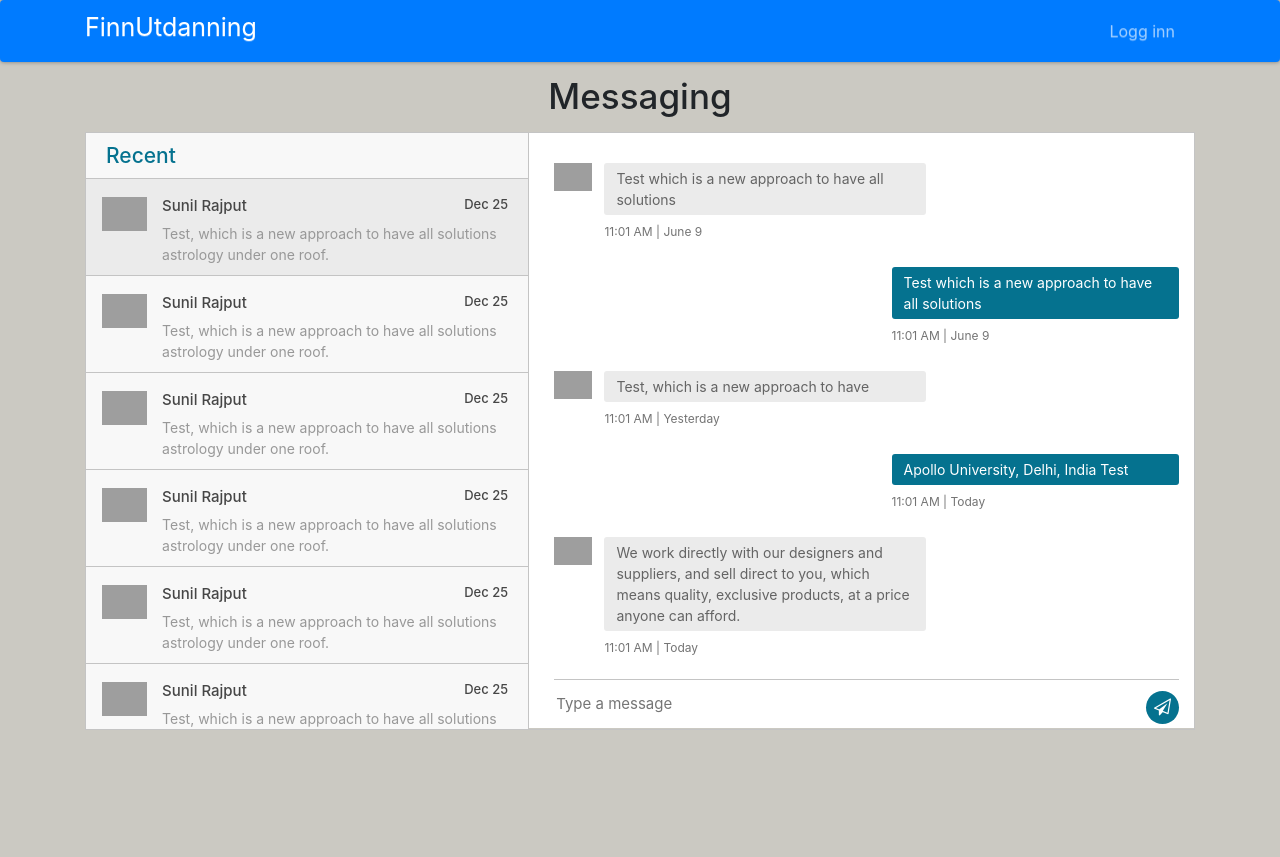
After one commit to jonrenn/finnutdanning, a Django app: page /chat/ in a window 1280 px wide. The commit adds this page. Shown: the top 857 px of the page. Run offline with Django 3.2, Linux system fonts and the light colour scheme; parts of the project's set-up code (start-up, migrations or seed data) failed here and were passed over; some libraries are stand-ins or nearby versions; grey boxes are pictures that could not be loaded.

Commit message:
Adding chat front-end

```diff
--- a/FinnUtdanning/FinnUtdanning/urls.py
+++ b/FinnUtdanning/FinnUtdanning/urls.py
@@ -27,4 +27,5 @@ urlpatterns = [
     url(r'^om/$', TemplateView.as_view(template_name='about.html'),name='about'),
     url(r'^bruker/', include('apps.registration.urls'), name='accounts'),
     url(r'^studie/', include('apps.studyadvisor.urls')),
+    url(r'^chat/', include ('apps.chat.urls')),
 ]
--- /dev/null
+++ b/FinnUtdanning/apps/chat/urls.py
@@ -0,0 +1,8 @@
+from django.conf.urls import url
+from django.views.generic import TemplateView
+
+
+
+urlpatterns = [
+    url(r'^$', TemplateView.as_view(template_name='chat/chat.html'),name='chat'),
+]
--- a/FinnUtdanning/static/css/main.css
+++ b/FinnUtdanning/static/css/main.css
@@ -139,3 +139,130 @@ input.btn-default {
 .space-below {
     margin-bottom: 20px;
 }
+
+.container{max-width:1170px; margin:auto;}
+img{ max-width:100%;}
+.inbox_people {
+  background: #f8f8f8 none repeat scroll 0 0;
+  float: left;
+  overflow: hidden;
+  width: 40%; border-right:1px solid #c4c4c4;
+}
+.inbox_msg {
+  border: 1px solid #c4c4c4;
+  clear: both;
+  overflow: hidden;
+}
+.top_spac{ margin: 20px 0 0;}
+
+
+.recent_heading {float: left; width:40%;}
+.srch_bar {
+  display: inline-block;
+  text-align: right;
+  width: 60%; padding:
+}
+.headind_srch{ padding:10px 29px 10px 20px; overflow:hidden; border-bottom:1px solid #c4c4c4;}
+
+.recent_heading h4 {
+  color: #05728f;
+  font-size: 21px;
+  margin: auto;
+}
+
+.chat_ib h5{ font-size:15px; color:#464646; margin:0 0 8px 0;}
+.chat_ib h5 span{ font-size:13px; float:right;}
+.chat_ib p{ font-size:14px; color:#989898; margin:auto}
+.chat_img {
+  float: left;
+  width: 11%;
+}
+.chat_ib {
+  float: left;
+  padding: 0 0 0 15px;
+  width: 88%;
+}
+
+.chat_people{ overflow:hidden; clear:both;}
+.chat_list {
+  border-bottom: 1px solid #c4c4c4;
+  margin: 0;
+  padding: 18px 16px 10px;
+}
+.inbox_chat { height: 550px; overflow-y: scroll;}
+
+.active_chat{ background:#ebebeb;}
+
+.incoming_msg_img {
+  display: inline-block;
+  width: 6%;
+}
+.received_msg {
+  display: inline-block;
+  padding: 0 0 0 10px;
+  vertical-align: top;
+  width: 92%;
+ }
+ .received_withd_msg p {
+  background: #ebebeb none repeat scroll 0 0;
+  border-radius: 3px;
+  color: #646464;
+  font-size: 14px;
+  margin: 0;
+  padding: 5px 10px 5px 12px;
+  width: 100%;
+}
+.time_date {
+  color: #747474;
+  display: block;
+  font-size: 12px;
+  margin: 8px 0 0;
+}
+.received_withd_msg { width: 57%;}
+.mesgs {
+  float: left;
+  padding: 30px 15px 0 25px;
+  width: 60%;
+}
+
+ .sent_msg p {
+  background: #05728f none repeat scroll 0 0;
+  border-radius: 3px;
+  font-size: 14px;
+  margin: 0; color:#fff;
+  padding: 5px 10px 5px 12px;
+  width:100%;
+}
+.outgoing_msg{ overflow:hidden; margin:26px 0 26px;}
+.sent_msg {
+  float: right;
+  width: 46%;
+}
+.input_msg_write input {
+  background: rgba(0, 0, 0, 0) none repeat scroll 0 0;
+  border: medium none;
+  color: #4c4c4c;
+  font-size: 15px;
+  min-height: 48px;
+  width: 100%;
+}
+
+.type_msg {border-top: 1px solid #c4c4c4;position: relative;}
+.msg_send_btn {
+  background: #05728f none repeat scroll 0 0;
+  border: medium none;
+  border-radius: 50%;
+  color: #fff;
+  cursor: pointer;
+  font-size: 17px;
+  height: 33px;
+  position: absolute;
+  right: 0;
+  top: 11px;
+  width: 33px;
+}
+.messaging { padding: 0 0 50px 0;}
+.msg_history {
+  height: 516px;
+  overflow-y: auto;
+}
--- /dev/null
+++ b/FinnUtdanning/templates/chat/chat.html
@@ -0,0 +1,158 @@
+{% extends 'base_clean.html' %}
+{% load static %}
+{% block link %}
+    <link href="//maxcdn.bootstrapcdn.com/bootstrap/4.1.1/css/bootstrap.min.css" rel="stylesheet" id="bootstrap-css">
+    <link href="https://cdnjs.cloudflare.com/ajax/libs/font-awesome/4.7.0/css/font-awesome.css" type="text/css"
+          rel="stylesheet">
+{% endblock %}
+{% block content %}
+    <div class="container">
+    <h3 class=" text-center" style="font-size: 35px; margin-bottom: 15px">Messaging</h3>
+    <div class="messaging">
+        <div class="inbox_msg">
+            <div class="inbox_people">
+                <div class="headind_srch">
+                    <div class="recent_heading">
+                        <h4>Recent</h4>
+                    </div>
+                </div>
+                <div class="inbox_chat">
+                    <div class="chat_list active_chat">
+                        <div class="chat_people">
+                            <div class="chat_img"><img src="https://ptetutorials.com/images/user-profile.png"
+                                                       alt="sunil"></div>
+                            <div class="chat_ib">
+                                <h5>Sunil Rajput <span class="chat_date">Dec 25</span></h5>
+                                <p>Test, which is a new approach to have all solutions
+                                    astrology under one roof.</p>
+                            </div>
+                        </div>
+                    </div>
+                    <div class="chat_list">
+                        <div class="chat_people">
+                            <div class="chat_img"><img src="https://ptetutorials.com/images/user-profile.png"
+                                                       alt="sunil"></div>
+                            <div class="chat_ib">
+                                <h5>Sunil Rajput <span class="chat_date">Dec 25</span></h5>
+                                <p>Test, which is a new approach to have all solutions
+                                    astrology under one roof.</p>
+                            </div>
+                        </div>
+                    </div>
+                    <div class="chat_list">
+                        <div class="chat_people">
+                            <div class="chat_img"><img src="https://ptetutorials.com/images/user-profile.png"
+                                                       alt="sunil"></div>
+                            <div class="chat_ib">
+                                <h5>Sunil Rajput <span class="chat_date">Dec 25</span></h5>
+                                <p>Test, which is a new approach to have all solutions
+                                    astrology under one roof.</p>
+                            </div>
+                        </div>
+                    </div>
+                    <div class="chat_list">
+                        <div class="chat_people">
+                            <div class="chat_img"><img src="https://ptetutorials.com/images/user-profile.png"
+                                                       alt="sunil"></div>
+                            <div class="chat_ib">
+                                <h5>Sunil Rajput <span class="chat_date">Dec 25</span></h5>
+                                <p>Test, which is a new approach to have all solutions
+                                    astrology under one roof.</p>
+                            </div>
+                        </div>
+                    </div>
+                    <div class="chat_list">
+                        <div class="chat_people">
+                            <div class="chat_img"><img src="https://ptetutorials.com/images/user-profile.png"
+                                                       alt="sunil"></div>
+                            <div class="chat_ib">
+                                <h5>Sunil Rajput <span class="chat_date">Dec 25</span></h5>
+                                <p>Test, which is a new approach to have all solutions
+                                    astrology under one roof.</p>
+                            </div>
+                        </div>
+                    </div>
+                    <div class="chat_list">
+                        <div class="chat_people">
+                            <div class="chat_img"><img src="https://ptetutorials.com/images/user-profile.png"
+                                                       alt="sunil"></div>
+                            <div class="chat_ib">
+                                <h5>Sunil Rajput <span class="chat_date">Dec 25</span></h5>
+                                <p>Test, which is a new approach to have all solutions
+                                    astrology under one roof.</p>
+                            </div>
+                        </div>
+                    </div>
+                    <div class="chat_list">
+                        <div class="chat_people">
+                            <div class="chat_img"><img src="https://ptetutorials.com/images/user-profile.png"
+                                                       alt="sunil"></div>
+                            <div class="chat_ib">
+                                <h5>Sunil Rajput <span class="chat_date">Dec 25</span></h5>
+                                <p>Test, which is a new approach to have all solutions
+                                    astrology under one roof.</p>
+                            </div>
+                        </div>
+                    </div>
+                </div>
+            </div>
+            <div class="mesgs" style="background-color: white">
+                <div class="msg_history" >
+                    <div class="incoming_msg">
+                        <div class="incoming_msg_img"><img src="https://ptetutorials.com/images/user-profile.png"
+                                                           alt="sunil"></div>
+                        <div class="received_msg">
+                            <div class="received_withd_msg">
+                                <p>Test which is a new approach to have all
+                                    solutions</p>
+                                <span class="time_date"> 11:01 AM    |    June 9</span></div>
+                        </div>
+                    </div>
+                    <div class="outgoing_msg">
+                        <div class="sent_msg">
+                            <p>Test which is a new approach to have all
+                                solutions</p>
+                            <span class="time_date"> 11:01 AM    |    June 9</span></div>
+                    </div>
+                    <div class="incoming_msg">
+                        <div class="incoming_msg_img"><img src="https://ptetutorials.com/images/user-profile.png"
+                                                           alt="sunil"></div>
+                        <div class="received_msg">
+                            <div class="received_withd_msg">
+                                <p>Test, which is a new approach to have</p>
+                                <span class="time_date"> 11:01 AM    |    Yesterday</span></div>
+                        </div>
+                    </div>
+                    <div class="outgoing_msg">
+                        <div class="sent_msg">
+                            <p>Apollo University, Delhi, India Test</p>
+                            <span class="time_date"> 11:01 AM    |    Today</span></div>
+                    </div>
+                    <div class="incoming_msg">
+                        <div class="incoming_msg_img"><img src="https://ptetutorials.com/images/user-profile.png"
+                                                           alt="sunil"></div>
+                        <div class="received_msg">
+                            <div class="received_withd_msg">
+                                <p>We work directly with our designers and suppliers,
+                                    and sell direct to you, which means quality, exclusive
+                                    products, at a price anyone can afford.</p>
+                                <span class="time_date"> 11:01 AM    |    Today</span></div>
+                        </div>
+                    </div>
+                </div>
+                <div class="type_msg">
+                    <div class="input_msg_write">
+                        <input type="text" class="write_msg" placeholder="Type a message"/>
+                        <button class="msg_send_btn" type="button"><i class="fa fa-paper-plane-o"
+                                                                      aria-hidden="true"></i></button>
+                    </div>
+                </div>
+            </div>
+        </div>
+    </div>
+</div>
+{% endblock %}
+{% block script %}
+    <script src="//maxcdn.bootstrapcdn.com/bootstrap/4.1.1/js/bootstrap.min.js"></script>
+    <script src="//cdnjs.cloudflare.com/ajax/libs/jquery/3.2.1/jquery.min.js"></script>
+{% endblock %}
```
